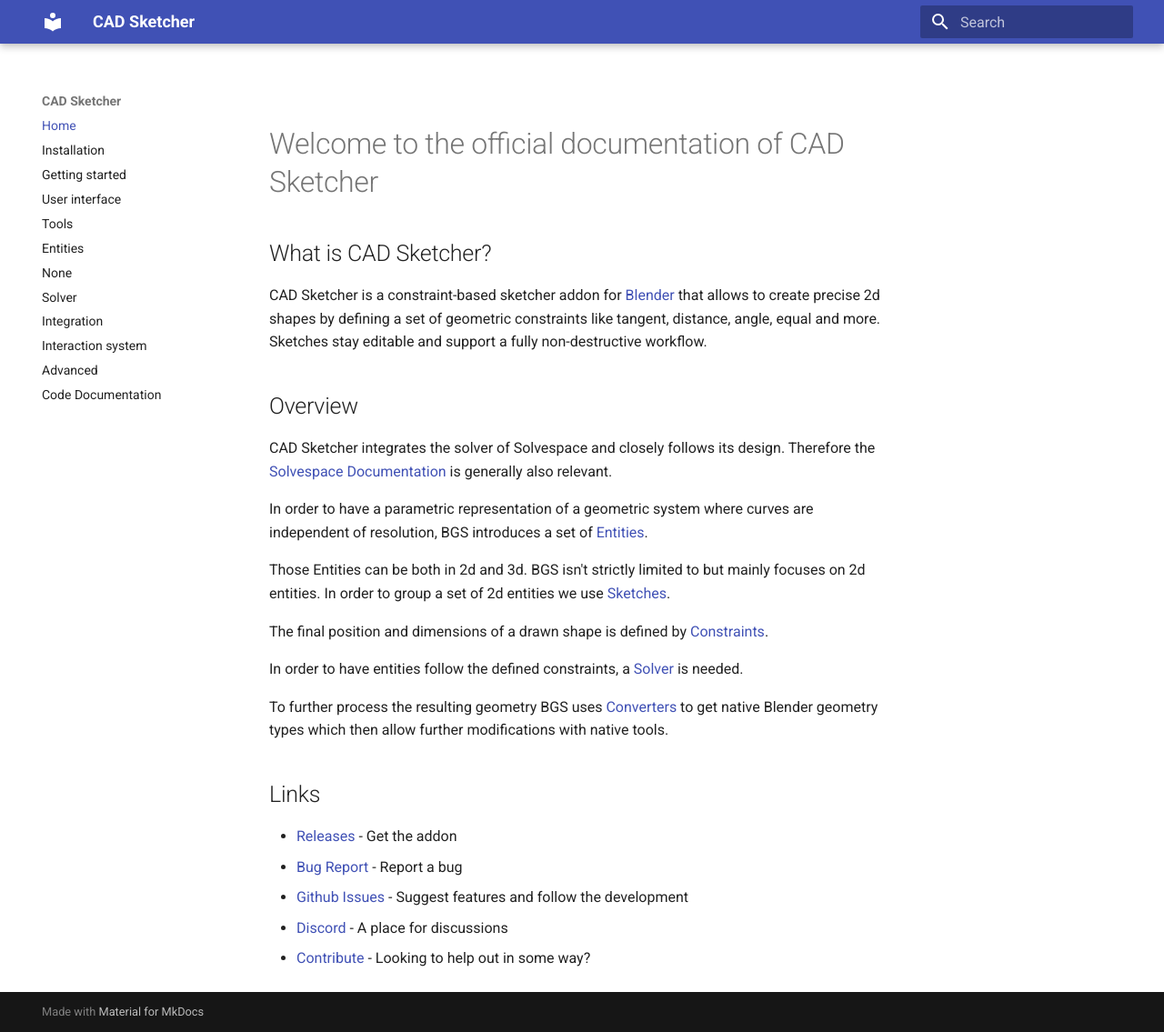
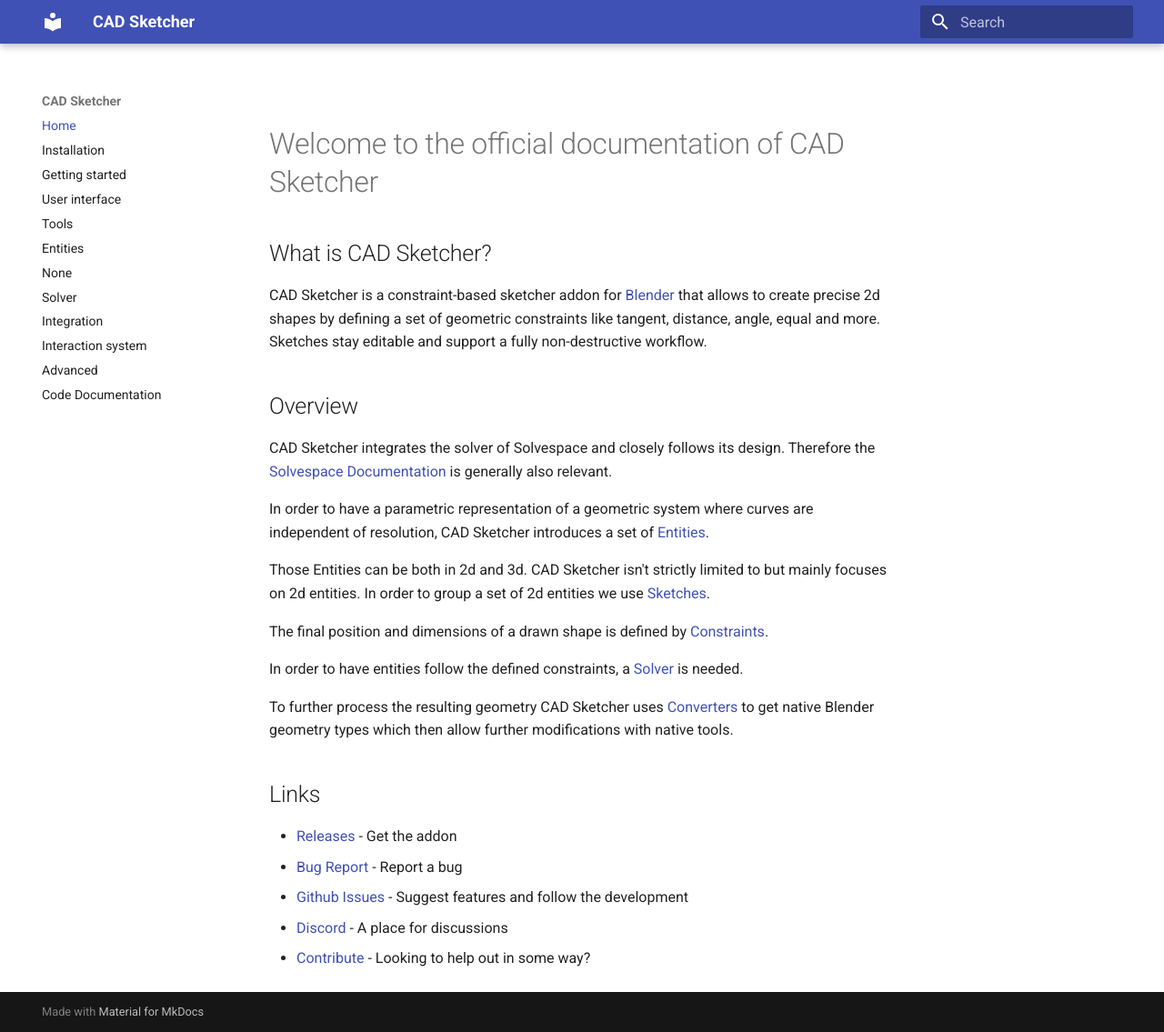
Before and after one commit to hlorus/CAD_Sketcher, an MkDocs documentation site: the page built from docs/index.md, in a window 1280 px wide and 1135 px high. Shown: the whole window at 91% size. Built offline with MkDocs 1.6.1 and Material for MkDocs 9.7.7, drawn with Linux system fonts in a browser that asks for light colours.

Commit message:
Remove old name from documentation

```diff
--- a/docs/index.md
+++ b/docs/index.md
@@ -11,9 +11,9 @@
 Therefore the [Solvespace Documentation](https://solvespace.readthedocs.io/en/latest/) is generally also relevant.
 
 In order to have a parametric representation of a geometric system where curves
-are independent of resolution, BGS introduces a set of [Entities](entities.md).
+are independent of resolution, CAD Sketcher introduces a set of [Entities](entities.md).
 
-Those Entities can be both in 2d and 3d. BGS isn't strictly limited to but mainly
+Those Entities can be both in 2d and 3d. CAD Sketcher isn't strictly limited to but mainly
 focuses on 2d entities. In order to group a set of 2d entities we use [Sketches](entities.md#SlvsSketch).
 
 The final position and dimensions of a drawn shape is defined by [Constraints](constraints.md).
@@ -21,7 +21,7 @@
 In order to have entities follow the defined constraints,
 a [Solver](solver.md) is needed.
 
-To further process the resulting geometry BGS uses [Converters](integration.md)
+To further process the resulting geometry CAD Sketcher uses [Converters](integration.md)
 to get native Blender geometry types which then allow further modifications with native tools.
 
 <!-- Check the [Workflow](solver.md#Workflow) section to see how it's intended to be used. -->
```
Also changed, not shown: docs/entities.md (+1 -1 lines), docs/tools.md (+1 -1 lines).
